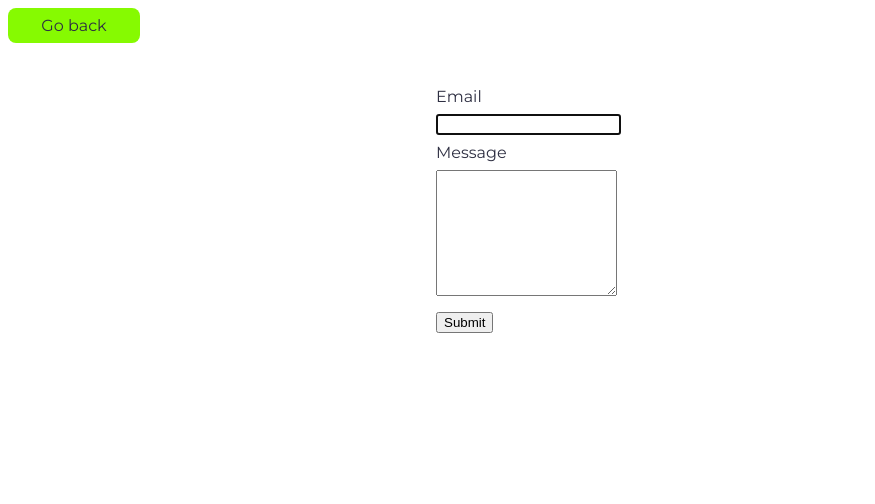
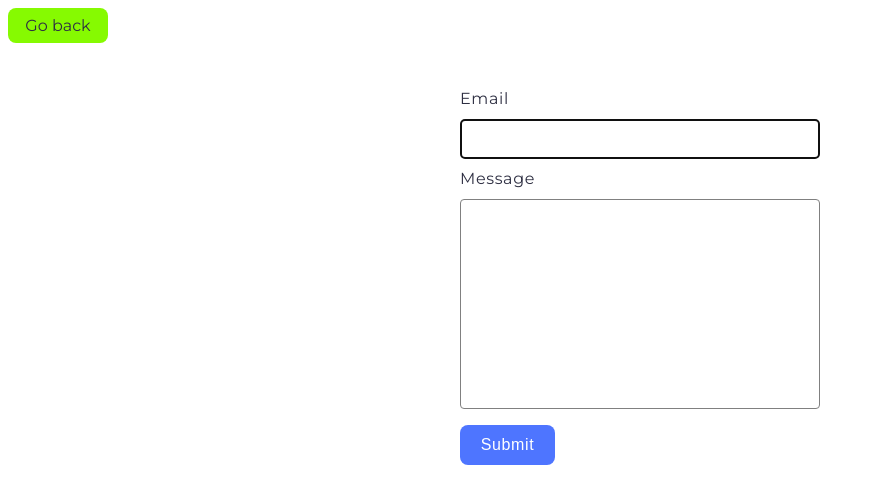
Before and after one commit to Vlad-Rzaiev/goit-js-hw-09, a website built with Vite: page src/2-form.html in a window 1280 px wide. Shown: the whole page, without its empty margins (0-875 px from the left). Built offline with nearby package versions, Linux system fonts and the light colour scheme.

Commit message:
complete tast-1

```diff
--- a/src/2-form.html
+++ b/src/2-form.html
@@ -23,7 +23,7 @@
         Message
         <textarea name="message" rows="8"></textarea>
       </label>
-      <button type="submit">Submit</button>
+      <button class="submit-btn" type="submit">Submit</button>
     </form>
     <script type="module" src="./js/2-form.js"></script>
   </body>
--- a/src/css/1-gallery.css
+++ b/src/css/1-gallery.css
@@ -1,7 +1,3 @@
-* {
-  box-sizing: border-box;
-}
-
 body {
   font-family: 'Montserrat', sans-serif;
   background-color: #ffffff;
@@ -42,9 +38,10 @@ img {
   display: flex;
   flex-wrap: wrap;
   gap: 24px;
-  margin: 0 auto 100px;
+  margin: 0 auto;
 }
 
 .gallery-item {
   width: calc((100% - 48px) / 3);
+  height: 200px;
 }
--- a/src/css/2-form.css
+++ b/src/css/2-form.css
@@ -1,3 +1,7 @@
+* {
+  box-sizing: border-box;
+}
+
 body {
   font-family: 'Montserrat', sans-serif;
   background-color: #ffffff;
@@ -35,11 +39,53 @@ textarea {
 }
 
 input {
+  font-size: 16px;
+  line-height: 1.5;
+  letter-spacing: 0.04em;
+  width: 100%;
+  height: 40px;
+  border: 1px solid #808080;
+  border-radius: 4px;
+  padding: 8px 16px;
   margin-top: 8px;
   margin-bottom: 8px;
 }
 
 textarea {
+  font-size: 16px;
+  line-height: 1.5;
+  letter-spacing: 0.04em;
+  width: 100%;
+  resize: none;
+  border: 1px solid #808080;
+  border-radius: 4px;
+  padding: 8px 16px;
   margin-top: 8px;
   margin-bottom: 16px;
 }
+
+label {
+  line-height: 1.5;
+  letter-spacing: 0.04em;
+}
+
+.submit-btn {
+  font-weight: 500;
+  font-size: 16px;
+  line-height: 1.5;
+  letter-spacing: 0.04em;
+  color: #fff;
+  border-radius: 8px;
+  padding: 8px 16px;
+  width: 95px;
+  height: 40px;
+  background-color: #4e75ff;
+  border: none;
+  cursor: pointer;
+  transition: background-color 250ms linear;
+}
+
+.submit-btn:hover,
+.submit-btn:focus {
+  background-color: #6c8cff;
+}
--- a/src/js/1-gallery.js
+++ b/src/js/1-gallery.js
@@ -84,3 +84,9 @@ gallery.insertAdjacentHTML('afterbegin', markup);
 
 import SimpleLightbox from 'simplelightbox';
 import 'simplelightbox/dist/simple-lightbox.min.css';
+
+const lightbox = new SimpleLightbox('.gallery a', {
+  captions: true,
+  captionsData: 'alt',
+  captionDelay: 250,
+});
```
